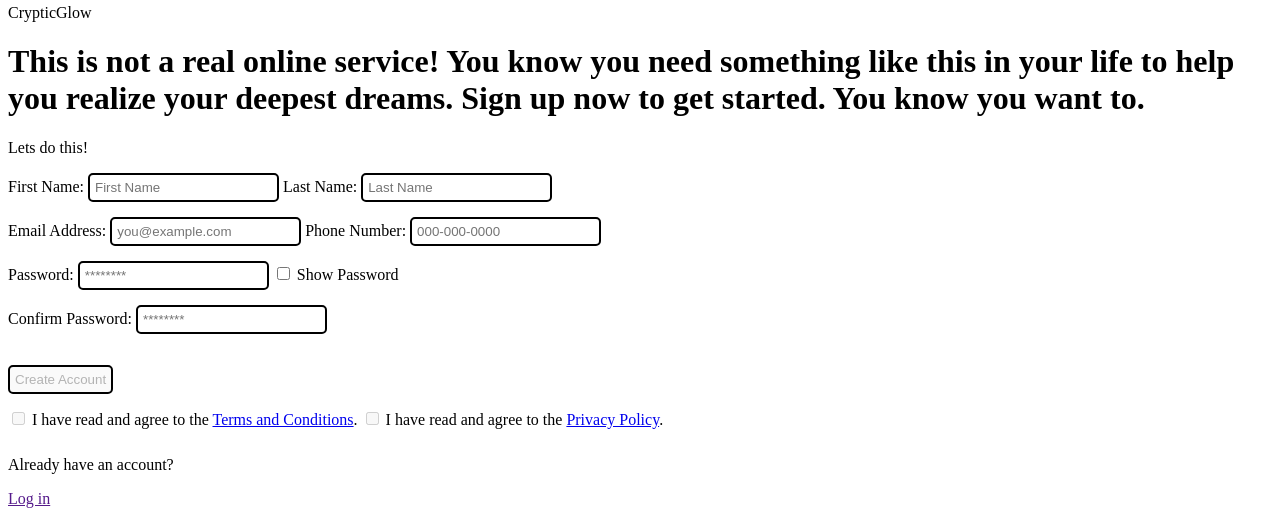
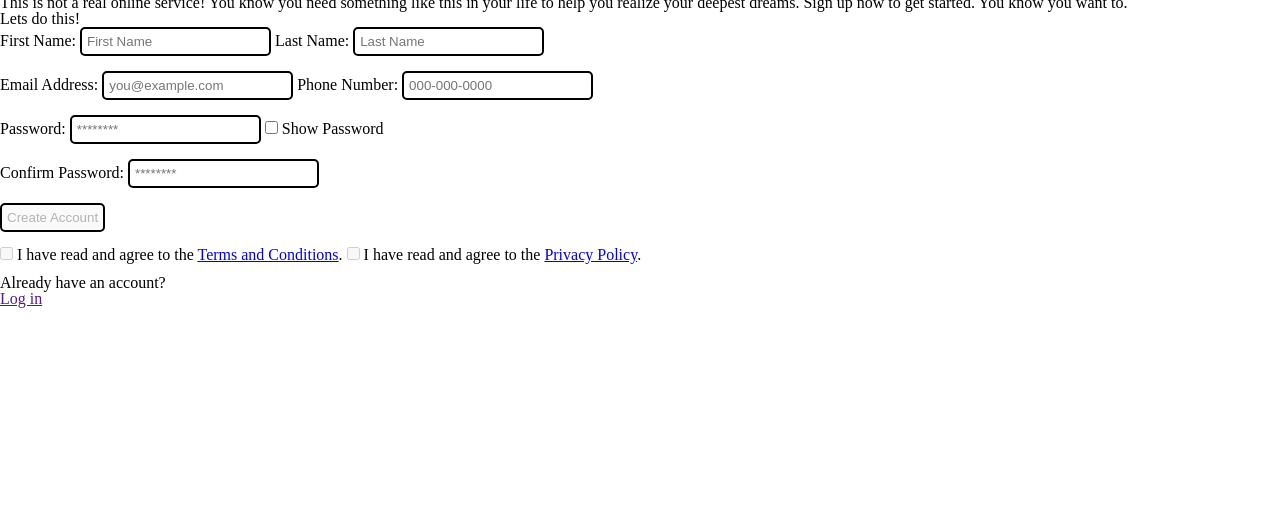
Before and after one commit to adilshads/signUpForm, a website: page index.html in a window 1280 px wide. Shown: the part 324-840 px from the top of the page. After the commit the page ends 800 px from the top, so only its background shows below. Drawn offline with Linux system fonts and the light colour scheme.

Commit message:
Remove padding and margins universally

```diff
--- a/styles.css
+++ b/styles.css
@@ -1,3 +1,56 @@
+/* http://meyerweb.com/eric/tools/css/reset/
+   v2.0 | 20110126
+   License: none (public domain)
+*/
+
+html, body, div, span, applet, object, iframe,
+h1, h2, h3, h4, h5, h6, p, blockquote, pre,
+a, abbr, acronym, address, big, cite, code,
+del, dfn, em, img, ins, kbd, q, s, samp,
+small, strike, strong, sub, sup, tt, var,
+b, u, i, center,
+dl, dt, dd, ol, ul, li,
+fieldset, form, label, legend,
+table, caption, tbody, tfoot, thead, tr, th, td,
+article, aside, canvas, details, embed,
+figure, figcaption, footer, header, hgroup,
+menu, nav, output, ruby, section, summary,
+time, mark, audio, video {
+	margin: 0;
+	padding: 0;
+	border: 0;
+	font-size: 100%;
+	font: inherit;
+	vertical-align: baseline;
+}
+/* HTML5 display-role reset for older browsers */
+article, aside, details, figcaption, figure,
+footer, header, hgroup, menu, nav, section {
+	display: block;
+}
+body {
+	line-height: 1;
+}
+ol, ul {
+	list-style: none;
+}
+blockquote, q {
+	quotes: none;
+}
+blockquote:before, blockquote:after,
+q:before, q:after {
+	content: '';
+	content: none;
+}
+table {
+	border-collapse: collapse;
+	border-spacing: 0;
+}
+
+* {
+    padding: 0;
+    margin: 0;
+}
 input {
     border: 2px solid #000;
     margin-bottom: 15px;
```
